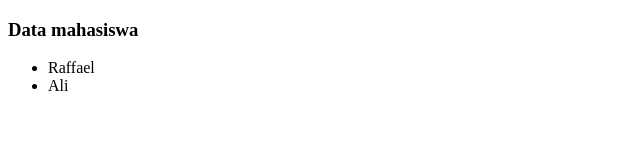
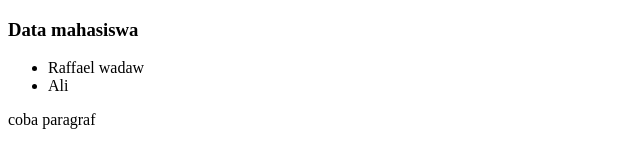
Before and after one commit to maevlava/Getto, a plain HTML site: page index.html in a window 1280 px wide. Shown: the whole page, without its empty margins (0-640 px from the left). Drawn offline with Linux system fonts and the light colour scheme.

Commit message:
mengubah sesuatu

```diff
--- a/index.html
+++ b/index.html
@@ -11,9 +11,10 @@
 <body>
   <h3>Data mahasiswa</h3>
   <ul>
-    <li>Raffael</li>
+    <li>Raffael wadaw</li>
     <li>Ali</li>
   </ul>
+  <p>coba paragraf</p>
 </body>
 
 </html>
```
